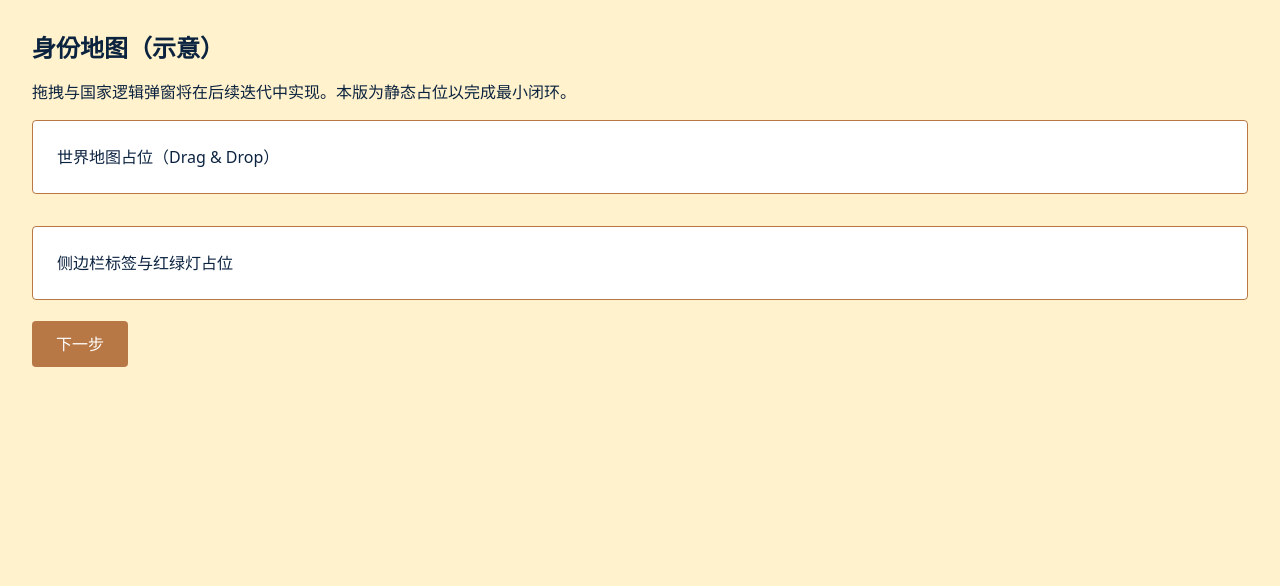
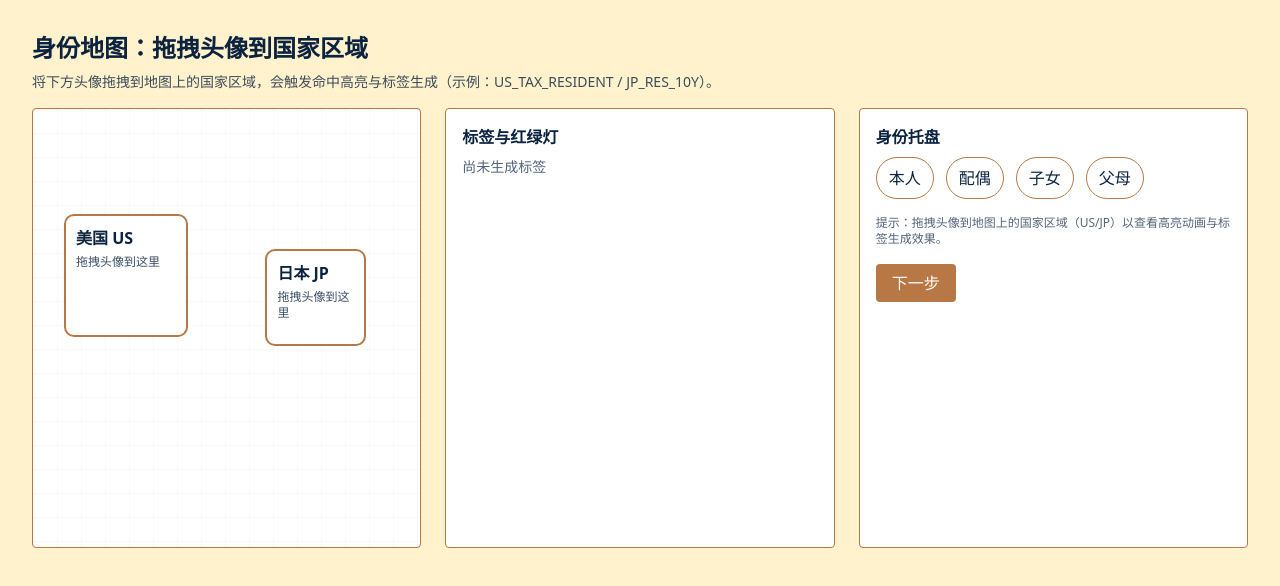
Before and after one commit to haibonz-NZ/wealthsolution_client, a Next.js app: page /identity in a window 1280 px wide. Shown: the top 586 px of the page. Built offline with nearby package versions, Linux system fonts and the light colour scheme.

Commit message:
feat(P03): drag & drop avatars with country hit highlight (US/JP) and tag list

```diff
--- a/pages/identity.tsx
+++ b/pages/identity.tsx
@@ -1,13 +1,128 @@
+import { useState } from 'react';
 import Link from 'next/link';
 
+// 简化实现：两国区域（US、JP）+ 身份托盘（本人/配偶/子女/父母）
+// 目标：拖拽头像到国家区域，触发命中高亮动画与标签生成
+
+type AvatarId = 'self' | 'spouse' | 'child' | 'parent';
+
+const COUNTRIES = [
+  { id: 'US', name: '美国 US', style: { left: '8%', top: '24%', width: '32%', height: '28%' } },
+  { id: 'JP', name: '日本 JP', style: { left: '60%', top: '32%', width: '26%', height: '22%' } },
+];
+
 export default function Identity() {
+  const [dragged, setDragged] = useState<AvatarId | null>(null);
+  const [highlight, setHighlight] = useState<{ [key: string]: boolean }>({});
+  const [tags, setTags] = useState<string[]>([]);
+  const [lastDrop, setLastDrop] = useState<string>('');
+
+  const onDragStart = (id: AvatarId) => setDragged(id);
+  const onDragOver = (e: React.DragEvent<HTMLDivElement>) => e.preventDefault();
+  const onDrop = (countryId: string) => {
+    if (!dragged) return;
+    // 命中高亮动画
+    setHighlight((h) => ({ ...h, [countryId]: true }));
+    setLastDrop(`${dragged} → ${countryId}`);
+    // 生成示例标签（真实规则后端计算，这里先前端占位）
+    const newTags: string[] = [];
+    if (countryId === 'US') {
+      newTags.push('US_TAX_RESIDENT');
+    }
+    if (countryId === 'JP') {
+      newTags.push('JP_RES_10Y');
+    }
+    setTags((prev) => Array.from(new Set([...prev, ...newTags])));
+    setDragged(null);
+    // 2秒后移除高亮效果（保留标签）
+    setTimeout(() => setHighlight((h) => ({ ...h, [countryId]: false })), 2000);
+  };
+
   return (
     <main className="min-h-screen bg-cream text-deepblue p-8">
-      <h2 className="text-2xl font-semibold mb-4">身份地图（示意）</h2>
-      <p className="mb-4">拖拽与国家逻辑弹窗将在后续迭代中实现。本版为静态占位以完成最小闭环。</p>
-      <div className="border border-copper rounded p-6 bg-white mb-8">世界地图占位（Drag & Drop）</div>
-      <div className="border border-copper rounded p-6 bg-white mb-8">侧边栏标签与红绿灯占位</div>
-      <Link href="/assets" className="px-6 py-3 rounded bg-copper text-white">下一步</Link>
+      <h2 className="text-2xl font-semibold mb-2">身份地图：拖拽头像到国家区域</h2>
+      <p className="mb-4 text-sm opacity-80">将下方头像拖拽到地图上的国家区域，会触发命中高亮与标签生成（示例：US_TAX_RESIDENT / JP_RES_10Y）。</p>
+
+      <div className="grid grid-cols-3 gap-6">
+        {/* 地图与国家区域 */}
+        <div className="relative bg-white border border-copper rounded h-[440px] overflow-hidden">
+          <div className="absolute inset-0 opacity-10 pointer-events-none" aria-hidden>
+            {/* 简化的背景栅格 */}
+            <svg width="100%" height="100%">
+              <defs>
+                <pattern id="grid" width="24" height="24" patternUnits="userSpaceOnUse">
+                  <path d="M 24 0 L 0 0 0 24" fill="none" stroke="#0C2340" strokeWidth="0.5" />
+                </pattern>
+              </defs>
+              <rect width="100%" height="100%" fill="url(#grid)" />
+            </svg>
+          </div>
+
+          {COUNTRIES.map((c) => (
+            <div
+              key={c.id}
+              className={`country-box ${highlight[c.id] ? 'highlight' : ''}`}
+              style={{ position: 'absolute', ...c.style as any }}
+              onDragOver={onDragOver}
+              onDrop={() => onDrop(c.id)}
+              role="button"
+              aria-label={`country-${c.id}`}
+            >
+              <div className="font-semibold mb-1">{c.name}</div>
+              <div className="text-xs opacity-80">拖拽头像到这里</div>
+            </div>
+          ))}
+        </div>
+
+        {/* 侧边信息流：标签与红绿灯 */}
+        <div className="bg-white border border-copper rounded p-4">
+          <h3 className="font-semibold mb-2">标签与红绿灯</h3>
+          {tags.length === 0 ? (
+            <div className="text-sm opacity-70">尚未生成标签</div>
+          ) : (
+            <ul className="space-y-1">
+              {tags.map((t) => (
+                <li key={t} className="flex items-center gap-2 text-sm">
+                  <span className={`inline-block w-2 h-2 rounded-full ${t.includes('US') ? 'bg-red-600' : t.includes('JP') ? 'bg-yellow-500' : 'bg-green-600'}`}></span>
+                  <span>{t}</span>
+                </li>
+              ))}
+            </ul>
+          )}
+          {lastDrop && (
+            <div className="mt-3 text-xs opacity-70">最近命中：{lastDrop}</div>
+          )}
+        </div>
+
+        {/* 身份托盘（头像） */}
+        <div className="bg-white border border-copper rounded p-4">
+          <h3 className="font-semibold mb-2">身份托盘</h3>
+          <div className="flex flex-wrap gap-3">
+            {(['self', 'spouse', 'child', 'parent'] as AvatarId[]).map((id) => (
+              <div
+                key={id}
+                className="avatar-chip"
+                draggable
+                onDragStart={() => onDragStart(id)}
+                aria-grabbed={dragged === id}
+                role="button"
+                aria-label={`avatar-${id}`}
+              >
+                {id === 'self' && '本人'}
+                {id === 'spouse' && '配偶'}
+                {id === 'child' && '子女'}
+                {id === 'parent' && '父母'}
+              </div>
+            ))}
+          </div>
+          <div className="mt-4 text-xs opacity-70">
+            提示：拖拽头像到地图上的国家区域（US/JP）以查看高亮动画与标签生成效果。
+          </div>
+          <div className="mt-6">
+            <Link href="/assets" className="px-4 py-2 rounded bg-copper text-white">下一步</Link>
+          </div>
+        </div>
+      </div>
     </main>
   );
 }
--- a/styles/globals.css
+++ b/styles/globals.css
@@ -11,3 +11,36 @@ html, body, #__next {
   --secondary-deepblue: #0C2340;
   --tertiary-cream: #FFF2CC;
 }
+
+.country-box {
+  border: 2px solid var(--primary-copper);
+  border-radius: 10px;
+  background: rgba(255,255,255,0.9);
+  padding: 10px;
+  transition: box-shadow 0.3s ease, transform 0.2s ease;
+}
+.country-box.highlight {
+  animation: pulseGlow 1s ease-in-out 0s 1;
+  box-shadow: 0 0 0 2px var(--primary-copper), 0 0 12px 2px rgba(184,120,69,0.6);
+  transform: scale(1.02);
+}
+@keyframes pulseGlow {
+  0% { box-shadow: 0 0 0 0 rgba(184,120,69,0.0); }
+  50% { box-shadow: 0 0 0 2px var(--primary-copper), 0 0 18px 4px rgba(184,120,69,0.7); }
+  100% { box-shadow: 0 0 0 2px var(--primary-copper), 0 0 12px 2px rgba(184,120,69,0.6); }
+}
+
+.avatar-chip {
+  display: inline-flex;
+  align-items: center;
+  justify-content: center;
+  padding: 8px 12px;
+  border: 1.5px solid var(--primary-copper);
+  border-radius: 999px;
+  color: var(--secondary-deepblue);
+  background: #fff;
+  cursor: grab;
+}
+.avatar-chip:active {
+  cursor: grabbing;
+}
```
